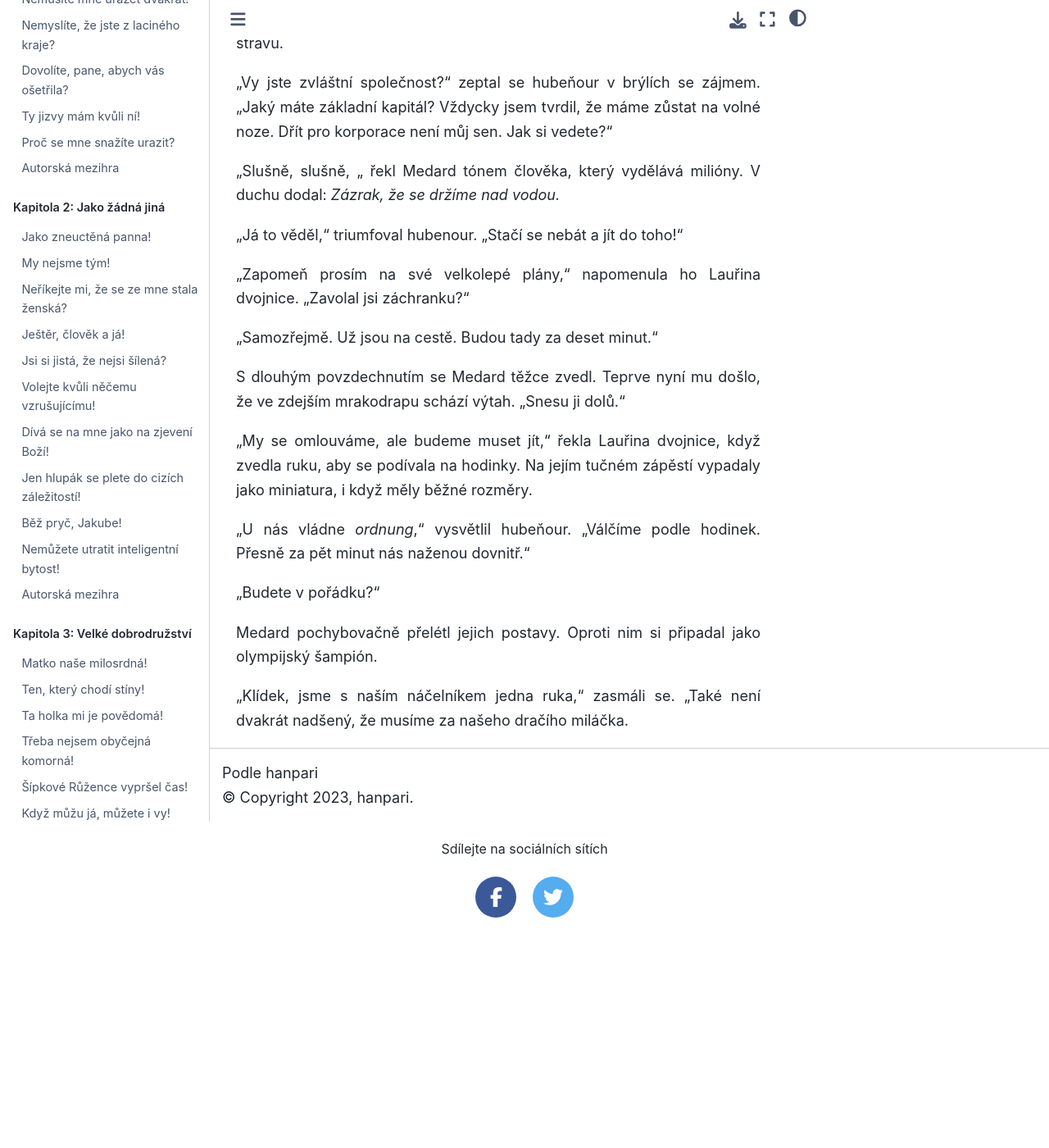
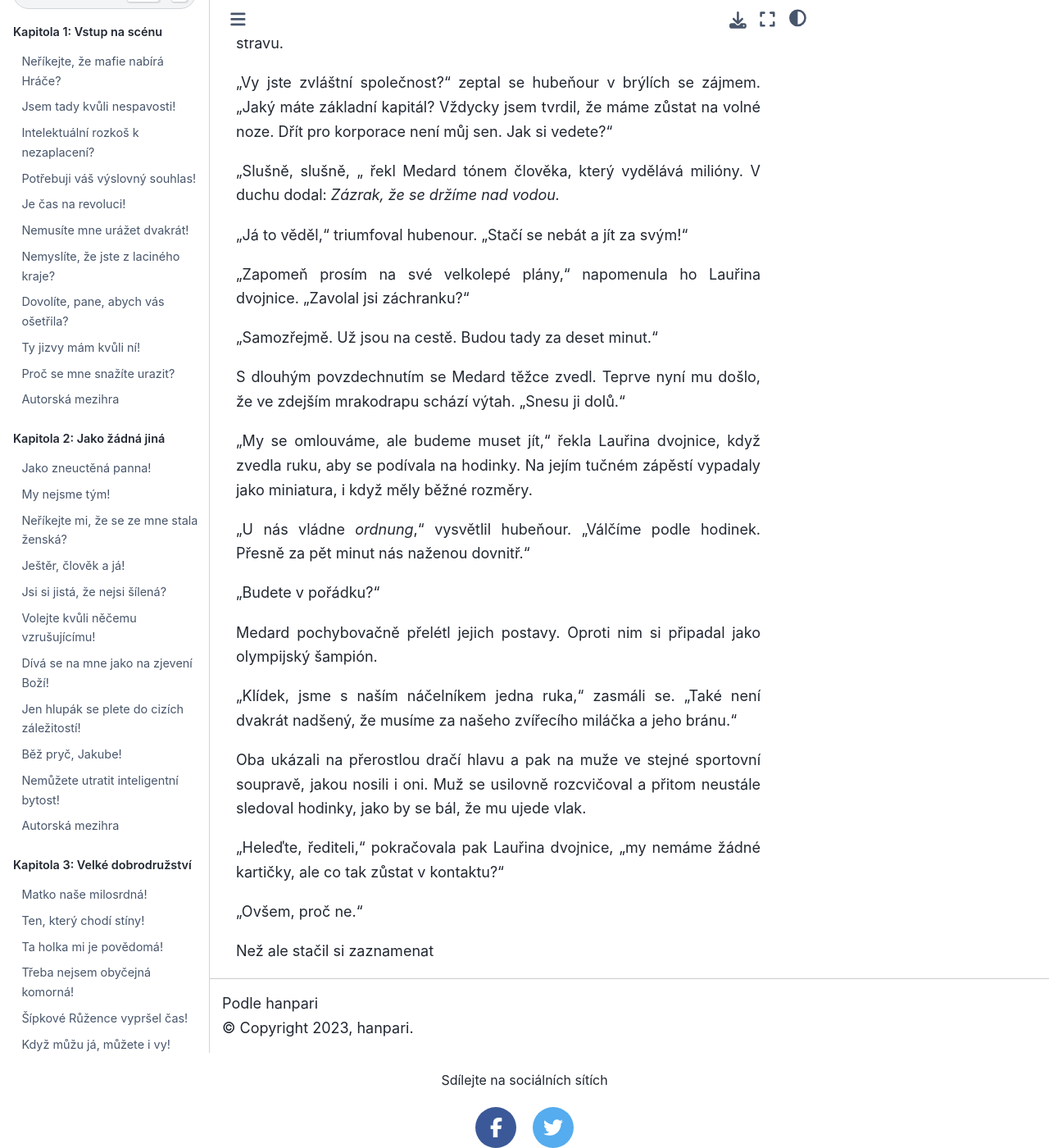
Before and after one commit to hanpari/sest-spolecniku, a Sphinx documentation site: the page built from source/sest_spolecniku/012-o-patro-dal/05.md, in a window 1280 px wide and 1400 px high, scrolled down 2790 px. Shown: the whole window at 82% size. Built offline with Sphinx 7.4.7 and the Sphinx Book theme 1.1.4, drawn with Linux system fonts in a browser that asks for light colours; pages that are not in the unit, such as notebooks, are missing from menus; before the commit the page ends 3909 px from its top, so only the background shows below that; some of the changed text lies outside the part shown.

Commit message:
Karticky

```diff
--- a/source/sest_spolecniku/012-o-patro-dal/05.md
+++ b/source/sest_spolecniku/012-o-patro-dal/05.md
@@ -62,7 +62,7 @@ Sotva si proto mohli dovolit nové zaměstnance. Nehledě k tomu, že korporace
 
 "Slušně, slušně, " řekl Medard tónem člověka, který vydělává milióny. V duchu dodal: *Zázrak, že se držíme nad vodou.*
 
-"Já to věděl," triumfoval hubenour. "Stačí se nebát a jít do toho!"
+"Já to věděl," triumfoval hubenour. "Stačí se nebát a jít za svým!"
 
 "Zapomeň prosím na své velkolepé plány," napomenula ho Lauřina dvojnice. "Zavolal jsi záchranku?"
 
@@ -78,4 +78,12 @@ S dlouhým povzdechnutím se Medard těžce zvedl. Teprve nyní mu došlo, že v
 
 Medard pochybovačně přelétl jejich postavy. Oproti nim si připadal jako olympijský šampión.
 
-"Klídek, jsme s naším náčelníkem jedna ruka," zasmáli se. "Také není dvakrát nadšený, že musíme za našeho dračího miláčka.
+"Klídek, jsme s naším náčelníkem jedna ruka," zasmáli se. "Také není dvakrát nadšený, že musíme za našeho zvířecího miláčka a jeho bránu."
+
+Oba ukázali na přerostlou dračí hlavu a pak na muže ve stejné sportovní soupravě, jakou nosili i oni. Muž se usilovně rozcvičoval a přitom neustále sledoval hodinky, jako by se bál, že mu ujede vlak.
+
+"Heleďte, řediteli," pokračovala pak Lauřina dvojnice,  "my nemáme žádné kartičky, ale co tak zůstat v kontaktu?"
+
+"Ovšem, proč ne."
+
+Než ale stačil si zaznamenat
```
Also changed, not shown: other parts of source/sest_spolecniku/012-o-patro-dal/05.md (+3 -3 lines), source/sest_spolecniku/012-o-patro-dal/04.md (+2 -2 lines), source/sest_spolecniku/dodatky/postavy.md (+4 -0 lines).
